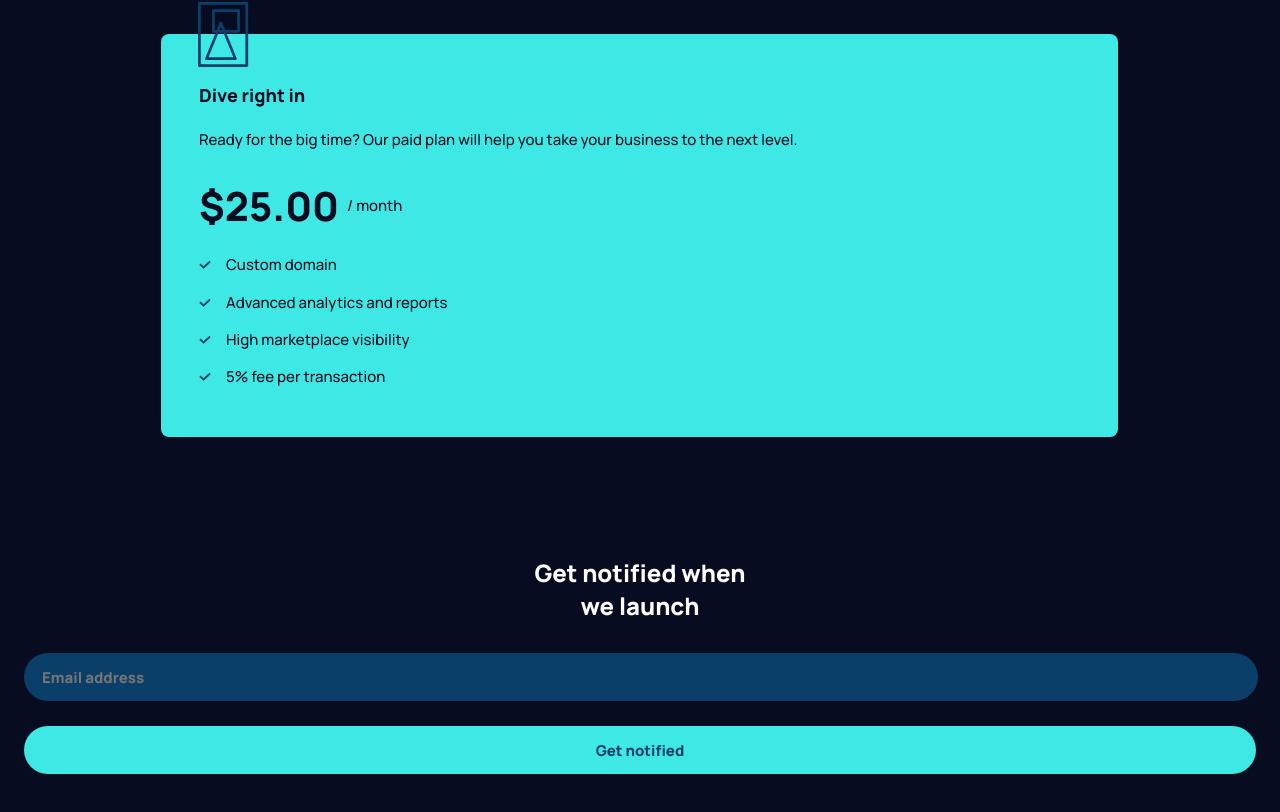
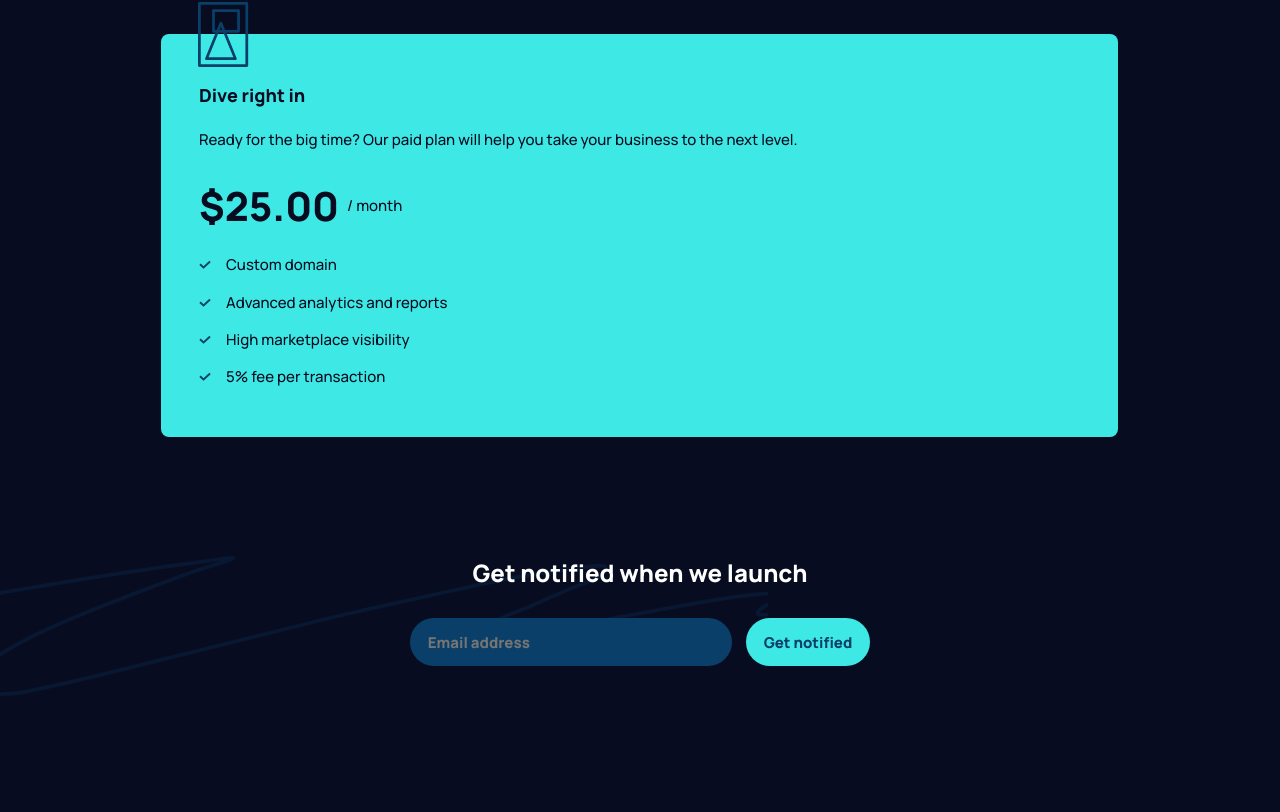
Before and after one commit to Oleksandr-Berd/maker-pre-launch, a React (Create React App) app: page / in a window 1280 px wide. Shown: the part 2107-2919 px from the top of the page. Built offline with nearby package versions, Linux system fonts and the light colour scheme.

Commit message:
the tab mode is done

```diff
--- a/src/components/NotifiedForm/NotifiedForm.tsx
+++ b/src/components/NotifiedForm/NotifiedForm.tsx
@@ -1,9 +1,10 @@
 import * as Yup from "yup";
 import { useFormik } from "formik";
+import { ChangeEvent } from "react";
 
 import * as SC from "./NotifiedFormStyled";
 import { FormType } from '../../utils/types';
-import { ChangeEvent } from "react";
+import bgTab from "../../assets/images/bg_form_tab.svg"
 
 const NotifiedForm:React.FC<FormType> = ({formSubmit}) => {
   const validationSchema = Yup.object().shape({
@@ -38,10 +39,10 @@ const handleChange = (
 };
 
   return (
-    <SC.GeneralWrapper>
+    <SC.GeneralWrapper bg={bgTab}>
       <SC.Title>Get notified when we launch</SC.Title>
       <SC.FormStyled onSubmit={handleSubmit}>
-        <div>
+        <SC.InputWrapper>
           <SC.InputStyled
           name="email"
             type="text"
@@ -50,7 +51,7 @@ const handleChange = (
             onChange={handleChange}
           />
           {formik.errors.email ? <SC.ErrorStyled>{formik.errors.email}</SC.ErrorStyled> : <SC.ErrorStyled style={{visibility:"hidden"}}>just an empty space</SC.ErrorStyled>}
-        </div>
+        </SC.InputWrapper>
         <SC.SubmitButton>Get notified</SC.SubmitButton>
       </SC.FormStyled>
     </SC.GeneralWrapper>
--- a/src/components/NotifiedForm/NotifiedFormStyled.ts
+++ b/src/components/NotifiedForm/NotifiedFormStyled.ts
@@ -1,11 +1,19 @@
 import styled from "@emotion/styled";
+import { IntroStyle } from "../../utils/types";
 
-export const GeneralWrapper = styled.div`
+export const GeneralWrapper = styled.div<IntroStyle>`
   padding-bottom: 164px;
   padding-left: 24px;
   padding-right: 24px;
 
   text-align: center;
+
+  @media (min-width: 768px) {
+    padding-bottom: 105px;
+
+    background-image: url(${(props) => props.bg});
+    background-repeat: no-repeat;
+  }
 `;
 
 export const Title = styled.h3`
@@ -16,11 +24,31 @@ export const Title = styled.h3`
   margin-right: auto;
 
   font-size: 24px;
+
+  @media (min-width: 768px) {
+    width: auto;
+
+    margin-bottom: 29px;
+  }
 `;
 
 export const FormStyled = styled.form`
   display: flex;
   flex-direction: column;
+
+  @media (min-width: 768px) {
+    flex-direction: row;
+    align-items: flex-start;
+    justify-content: center;
+  }
+`;
+
+export const InputWrapper = styled.div`
+  @media (min-width: 768px) {
+    width: 320px;
+
+    margin-right: 16px;
+  }
 `;
 
 export const InputStyled = styled.input`
@@ -58,8 +86,12 @@ export const SubmitButton = styled.button`
 
   border: none;
   border-radius: 24px;
+
+  @media (min-width: 768px) {
+    padding-left: 18px;
+    padding-right: 18px;
+  }
 `;
-
 
 export const ErrorStyled = styled.p`
   color: #ff2965;
```
Also changed, not shown: src/assets/images/bg_form_tab.svg (added).
